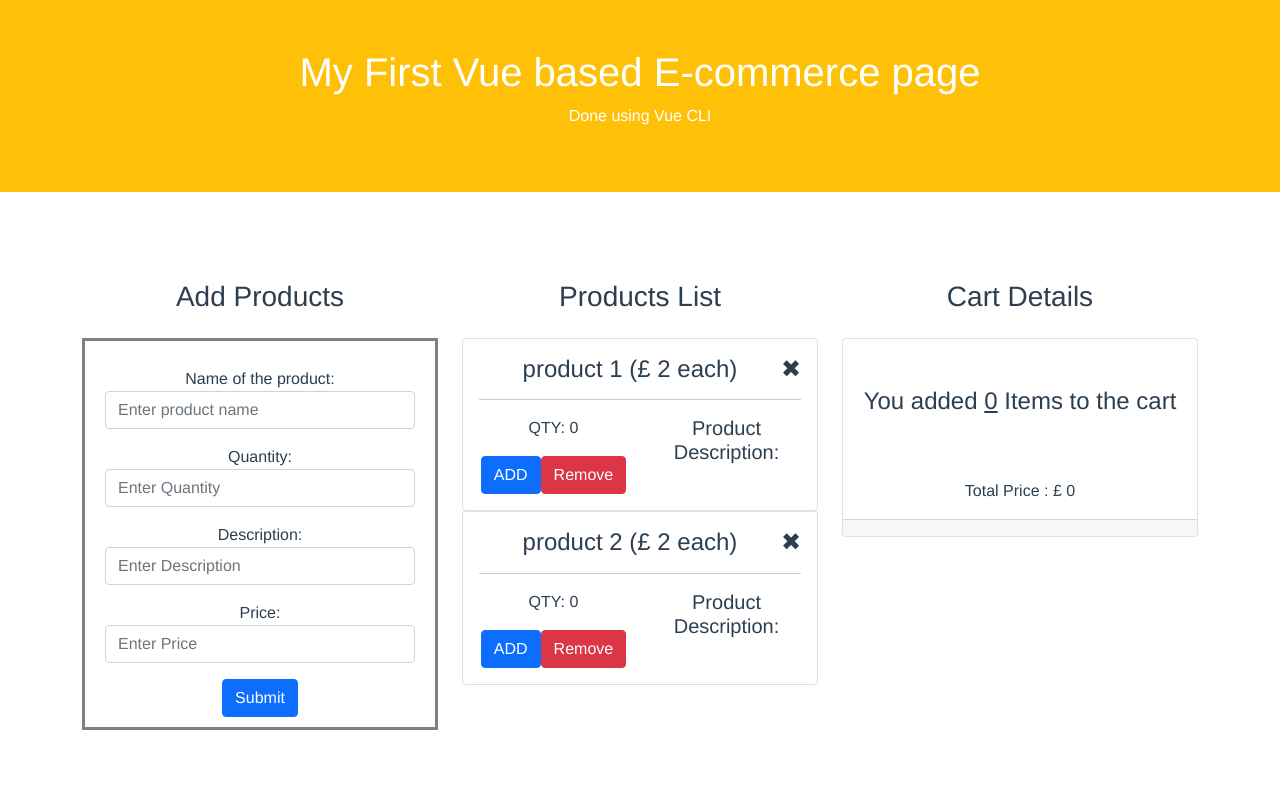
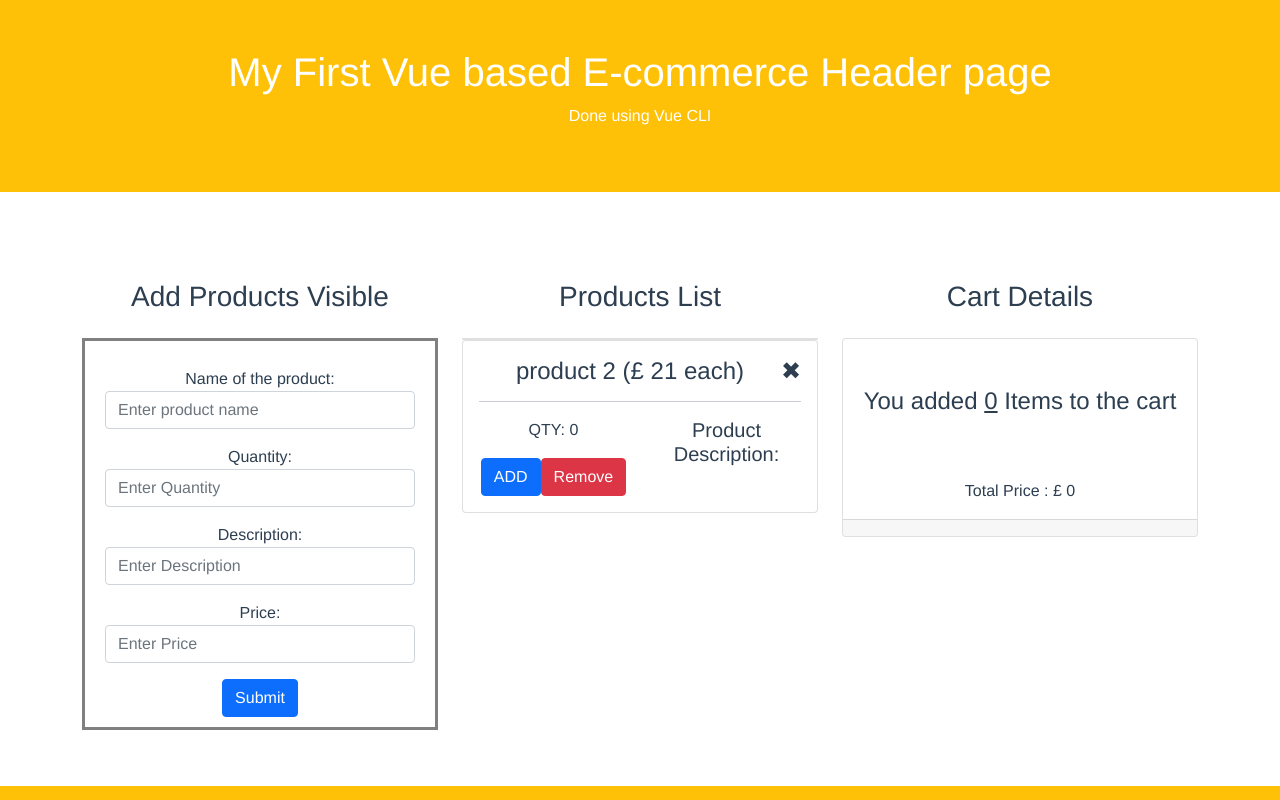
Before and after one commit to PriyathamVarma/vue_cli, a Vue app: page / in a window 1280 px wide. Shown: the top 800 px of the page. Built offline with nearby package versions, Linux system fonts and the light colour scheme.

Commit message:
components communication

```diff
--- a/src/App.vue
+++ b/src/App.vue
@@ -4,7 +4,7 @@
 
     <Header msg = "Header"/>
 
-    <HelloWorld comp1="Add Products" comp2="Products List" comp3="Cart Details"/>
+    <HelloWorld comp1="Add Products" comp2="Products List" comp3="Cart Details " is-good= 1 />
 
     <Footer msg = "Footer"/>
 
--- a/src/components/Footer.vue
+++ b/src/components/Footer.vue
@@ -31,6 +31,6 @@ a {
   color: #42b983;
 }
 div{
-    margin-top:56vh;
+    margin-top:7vh;
 }
 </style>
--- a/src/components/Header.vue
+++ b/src/components/Header.vue
@@ -1,6 +1,6 @@
 <template>
 <div class="container-fluid p-5 bg-warning text-white text-center">
-  <h1>My First Vue based E-commerce page</h1>
+  <h1>My First Vue based E-commerce {{msg}} page</h1>
   <p>Done using Vue CLI</p>
 </div>
 </template>
--- a/src/components/HelloWorld.vue
+++ b/src/components/HelloWorld.vue
@@ -1,32 +1,32 @@
 <template>
-  <div class="hello">
+  <div class="hello grab">
     <div class="container mt-5">
 
       <div class="row">
         <div class="col-sm-4">
-          <h3>{{comp1}}</h3><br/>
+          <h3>{{comp1}} {{ isGood === '1' ? 'Visible' : 'Not Visible' }}</h3><br/>
 
 
           <form v-on:submit.prevent="formSubmit" style="border:solid grey;padding:10px 20px">
 
                 <div class="mb-3 mt-3">
                   <label for="name">Name of the product:</label>
-                  <input type="name" class="form-control" id="name" placeholder="Enter product name" name="name">
+                  <input type="name" class="form-control" id="name" placeholder="Enter product name" name="name" required/>
                 </div>
 
                 <div class="mb-3">
                   <label for="numb">Quantity:</label>
-                  <input type="number" class="form-control" id="numb" placeholder="Enter Quantity" name="numb">
+                  <input type="number" class="form-control" id="numb" placeholder="Enter Quantity" name="numb" required/>
                 </div>
 
                 <div class="mb-3">
                     <label for="description">Description:</label>
-                    <input type="text" class="form-control" id="description" placeholder="Enter Description" name="description">
+                    <input type="text" class="form-control" id="description" placeholder="Enter Description" name="description" required/>
                   </div>
 
                   <div class="mb-3">
                     <label for="price">Price:</label>
-                    <input type="number" class="form-control" id="price" placeholder="Enter Price" name="price">
+                    <input type="number" class="form-control" id="price" placeholder="Enter Price" name="price" required/>
                   </div>
 
                 <button type="submit" class="btn btn-primary">Submit</button>
@@ -38,7 +38,7 @@
 
             <ul><!-- product cards ---->
                 <div class="card" v-for="(items,index) in itmesList" :key="index">
-                    <div class="card-body">
+                    <div class="card-body" v-if="index!=0">
                         <h4 class="card-title"> {{items.name}} (£ {{items.price}} each)<span style="float:right;cursor:pointer" @click="delteItem(index)">	&#10006; </span> </h4>
                         <hr/>
                         <div class="row">
@@ -93,8 +93,8 @@ export default {
       dataInfo : "hai",
       cart : 0,
       itmesList :[
-                      {id:1, name:'product 1', description:'', qty : 0 , price : 2},
-                      {id:2, name:'product 2', description:'', qty : 0 , price : 2},
+                      {id:0, name:'test product', description:'', qty : 0 , price : 0},
+                      {id:2, name:'product 2',    description:'', qty : 0 , price : 21},
                   ],
 
       total: 0,
@@ -167,7 +167,9 @@ export default {
   props: {
     comp1: String,
     comp2: String,
-    comp3: String
+    comp3: String,
+    isGood : String,
+
   }
 }
 </script>
@@ -188,4 +190,5 @@ li {
 a {
   color: #42b983;
 }
+.grab {cursor: -webkit-grab; cursor: grab;}
 </style>
```
